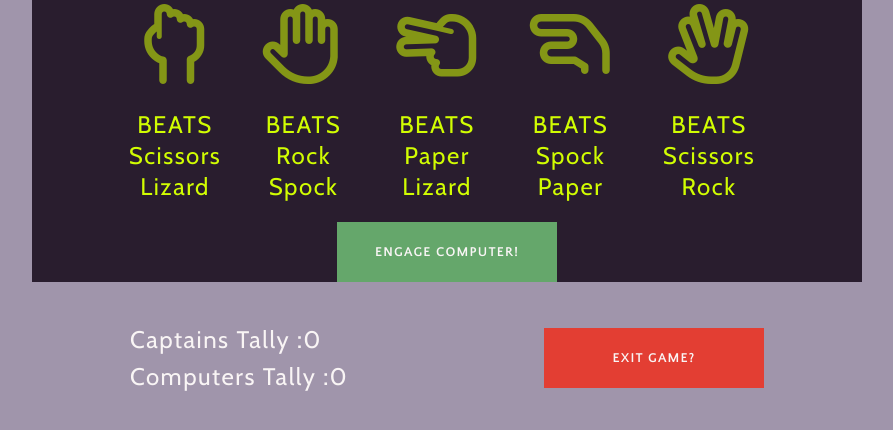
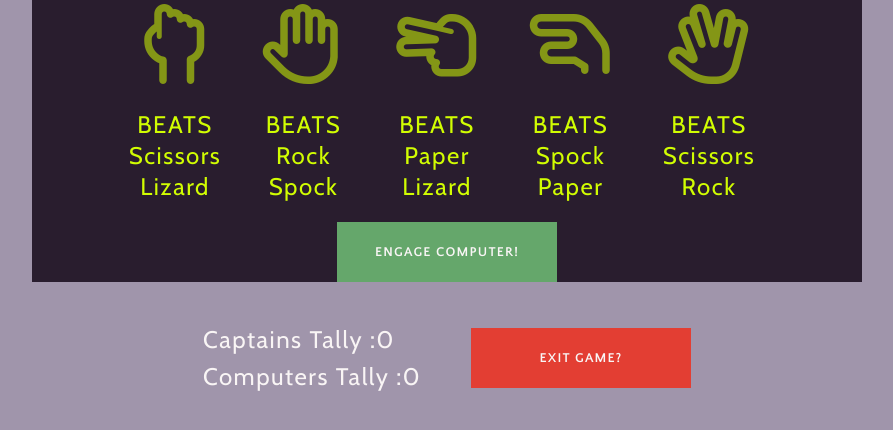
Before and after one commit to MJMcP/rock-lizard-spock, a plain HTML site: page index.html in a window 1280 px wide. Shown: the part 236-666 px from the top of the page, without its empty margins (193-1086 px from the left). Drawn offline with nearby package versions, Linux system fonts and the light colour scheme.

Commit message:
Adds results code setting for 768px screen

```diff
--- a/assets/css/styles.css
+++ b/assets/css/styles.css
@@ -179,10 +179,25 @@ th {
 @media screen and (min-width: 1080px) {
 }
 
-/* Responsive layout - when the screen is 700px wide or larger*/
-@media screen and (min-width: 700px) {
+/* Responsive layout - when the screen is 768px wide or larger*/
+@media screen and (min-width: 768px) {
 }
 
+.results-area {
+    display: inline-flex;
+    flex-direction: row;
+    min-width: 538px;
+    margin: 0;
+    flex-wrap: wrap;
+    justify-content: space-around;
+    align-items: center;
+    align-content: center;
+    margin-top: 1rem;
+}
+
+.scoreboard {
+    display: inline;
+}
 
 /* Responsive layout - when the screen is 320px wide*/
 @media screen and (max-width: 320px) {
```
